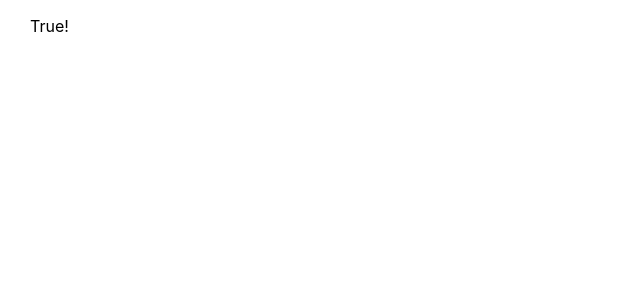
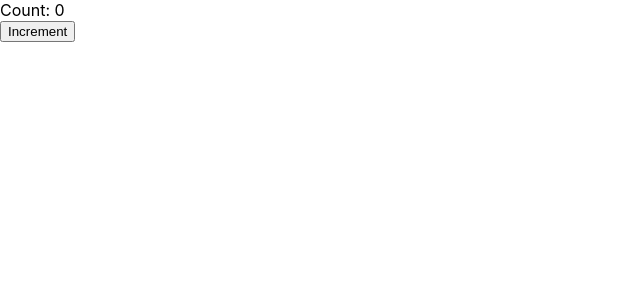
Before and after one commit to manoj633/react-revision, a React (Create React App) app: page / in a window 1280 px wide. Shown: the top 300 px of the page, without its empty margins (0-640 px from the left). Built offline with nearby package versions, Linux system fonts and the light colour scheme.

Commit message:
Functional component lifecycle example

```diff
--- a/src/App.js
+++ b/src/App.js
@@ -14,6 +14,7 @@ import Counter from "./components/useRef Example/Counter";
 import Parent from "./components/child to parent prop passing/Parent";
 import ListsAndKeys from "./components/Lists and Keys/ListsAndKeys";
 import ConditionalRendering from "./components/conditional rendering/Conditionalrendering";
+import FunctionalComponentLifecycle from "./components/Lifecycle Demo/FunctionalComponentLifecycle";
 
 function App() {
   const inputRef = useRef(null);
@@ -67,7 +68,10 @@ function App() {
       {/* <ListsAndKeys /> */}
 
       {/* Conditional rendering */}
-      <ConditionalRendering condition={true} />
+      {/* <ConditionalRendering condition={true} /> */}
+
+      {/* Functional Lifecycle Example */}
+      <FunctionalComponentLifecycle />
     </div>
   );
 }
--- /dev/null
+++ b/src/components/Lifecycle Demo/FunctionalComponentLifecycle.js
@@ -0,0 +1,29 @@
+import React, { useState, useEffect } from "react";
+
+function FunctionalComponentLifecycle() {
+  const [count, setCount] = useState(0);
+
+  function clickHandler() {
+    setCount(count + 1);
+  }
+
+  useEffect(() => {
+    console.log("Component mounted successfully");
+    return () => {
+      console.log("Component will unmount");
+    };
+  }, []);
+
+  useEffect(() => {
+    console.log("Component updated successfully");
+  }, [count]);
+
+  return (
+    <>
+      <div>Count: {count}</div>
+      <button onClick={clickHandler}>Increment</button>
+    </>
+  );
+}
+
+export default FunctionalComponentLifecycle;
```
